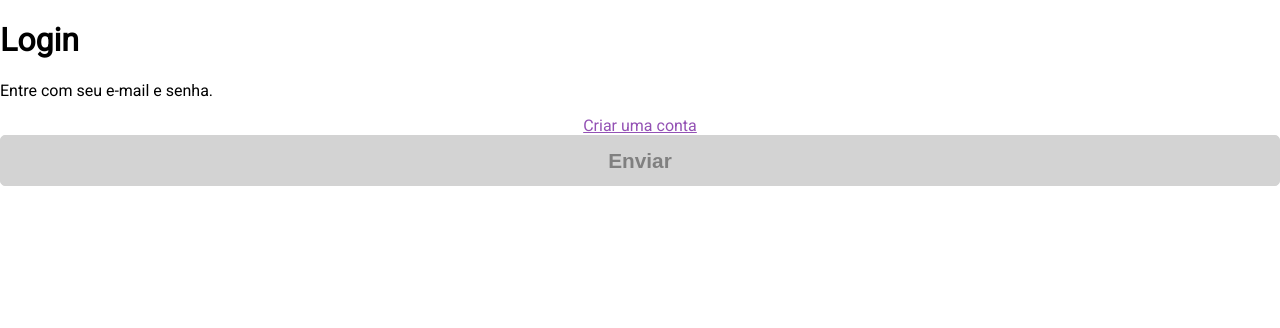
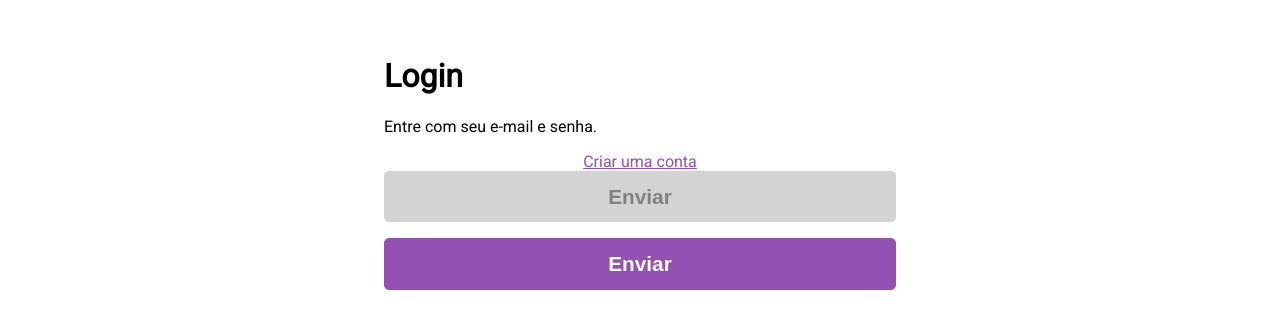
Before and after one commit to SabrinaZacarias/projeto-react-reprograma, a React app: page / in a window 1280 px wide. Built offline with nearby package versions, Linux system fonts and the light colour scheme.

Commit message:
separar componentes

```diff
--- /dev/null
+++ b/src/componentes/Botao/Botao.css
@@ -0,0 +1,17 @@
+.botao {
+    color: white;
+    font-size: 1.3rem;
+    font-weight: bold;
+    width: 100%;
+    padding: 0.8rem;
+    margin-bottom: 1rem;
+    background: #9351b4;
+    border: 1px solid #9351b4;
+    border-radius: 5px;
+  }
+
+  .botao--desabilitado {
+    color: gray;
+    background: lightgrey;
+    border-color: lightgrey;
+  }
--- /dev/null
+++ b/src/componentes/Botao/Botao.js
@@ -0,0 +1,14 @@
+import React from 'react';
+import './Botao.css'
+
+function Botao(props) {
+    let classes = 'botao';
+    if (props.desabilitado) {
+        classes += ' botao--desabilitado';
+    }
+    return (<button className={classes}>
+        {props.children}
+    </button>);
+}
+
+export default Botao;
--- /dev/null
+++ b/src/componentes/Link/Link.css
@@ -0,0 +1,7 @@
+.link {
+    cursor: pointer;
+    color: #9351b4;
+    text-align: center;
+    text-decoration: underline;
+    display: block;
+  }
--- /dev/null
+++ b/src/componentes/Link/Link.js
@@ -0,0 +1,11 @@
+import React from 'react';
+import './Link.css'
+
+function Link(props) {
+    return (
+    <a className='link' href={props.url}>
+        {props.children}
+    </a> );
+}
+
+export default Link;
--- a/src/index.css
+++ b/src/index.css
@@ -29,32 +29,6 @@ body {
 
 .grupo__erro {
   color: red;
-}
-
-.botao {
-  color: white;
-  font-size: 1.3rem;
-  font-weight: bold;
-  width: 100%;
-  padding: 0.8rem;
-  margin-bottom: 1rem;
-  background: #9351b4;
-  border: 1px solid #9351b4;
-  border-radius: 5px;
-}
-
-.botao--desabilitado {
-  color: gray;
-  background: lightgrey;
-  border-color: lightgrey;
-}
-
-.link {
-  cursor: pointer;
-  color: #9351b4;
-  text-align: center;
-  text-decoration: underline;
-  display: block;
 }
 
 .navbar {
@@ -250,21 +224,6 @@ body {
 }
 
 
-.login {
-  padding: 0.75rem 1rem 0;
-}
-
-@media (min-width: 768px) {
-  .login {
-      padding: 1.5rem 20% 0;
-  }
-}
-
-@media (min-width: 992px) {
-  .login {
-      padding: 2.25rem 30% 0;
-  }
-}
 
 .conta {
   padding: 0.75rem 1rem 0;
--- a/src/index.js
+++ b/src/index.js
@@ -1,58 +1,9 @@
 import React from 'react';
 import ReactDOM from 'react-dom';
 import './index.css'
-
-function Link(props){
-    return(
-        <a className='link' href={props.url}>
-            {props.children}
-        </a>
-    )
-}
-
-function Botao(props){
-    let classes = 'botao';
-
-    if(props.desabilitado){
-        classes += ' botao--desabilitado';
-    }
-
-    return(
-        <button className={classes}>
-            {props.children}
-        </button>
-    )
-}
-
-const paginaLogin = (
-    <main className='pagina-login'>
-        <h1>Login</h1>
-        <p>Entre com seu e-mail e senha.</p>
-
-        <Link url='/conta'>Criar uma conta</Link>
-
-        <Botao desabilitado>Enviar</Botao>
-
-    </main>
-)
-
-
-
-
-// const linkCriarUmaConta = <a class='link' href='/conta'>Criar uma conta</a>;
-// const linkFazerLogin = <a class='link' href='/login'>Fazer login</a>;
-
-
-
-// const formularioLogin = (
-//     <form>
-//         {linkCriarUmaConta};
-//         {linkFazerLogin};
-//     </form>
-// )
-
+import Login from './paginas/Login/Login';
 
 const divisaoProjeto = document.getElementById('projeto');
 
 //ReactDOM.render(elementoReact, tagHTML)
-ReactDOM.render(paginaLogin, divisaoProjeto);
+ReactDOM.render(<Login/>, divisaoProjeto);
--- /dev/null
+++ b/src/paginas/Login/Login.css
@@ -0,0 +1,15 @@
+.login {
+    padding: 0.75rem 1rem 0;
+  }
+
+  @media (min-width: 768px) {
+    .login {
+        padding: 1.5rem 20% 0;
+    }
+  }
+
+  @media (min-width: 992px) {
+    .login {
+        padding: 2.25rem 30% 0;
+    }
+  }
--- /dev/null
+++ b/src/paginas/Login/Login.js
@@ -0,0 +1,19 @@
+import React from 'react'
+import Link from '../../componentes/Link/Link';
+import Botao from '../../componentes/Botao/Botao';
+import './Login.css'
+
+function Login () {
+    return (
+        <main className='login'>
+        <h1>Login</h1>
+        <p>Entre com seu e-mail e senha.</p>
+
+        <Link url='/conta'>Criar uma conta</Link>
+
+        <Botao desabilitado>Enviar</Botao>
+        <Botao>Enviar</Botao>
+    </main>
+    );
+}
+export default Login;
```
